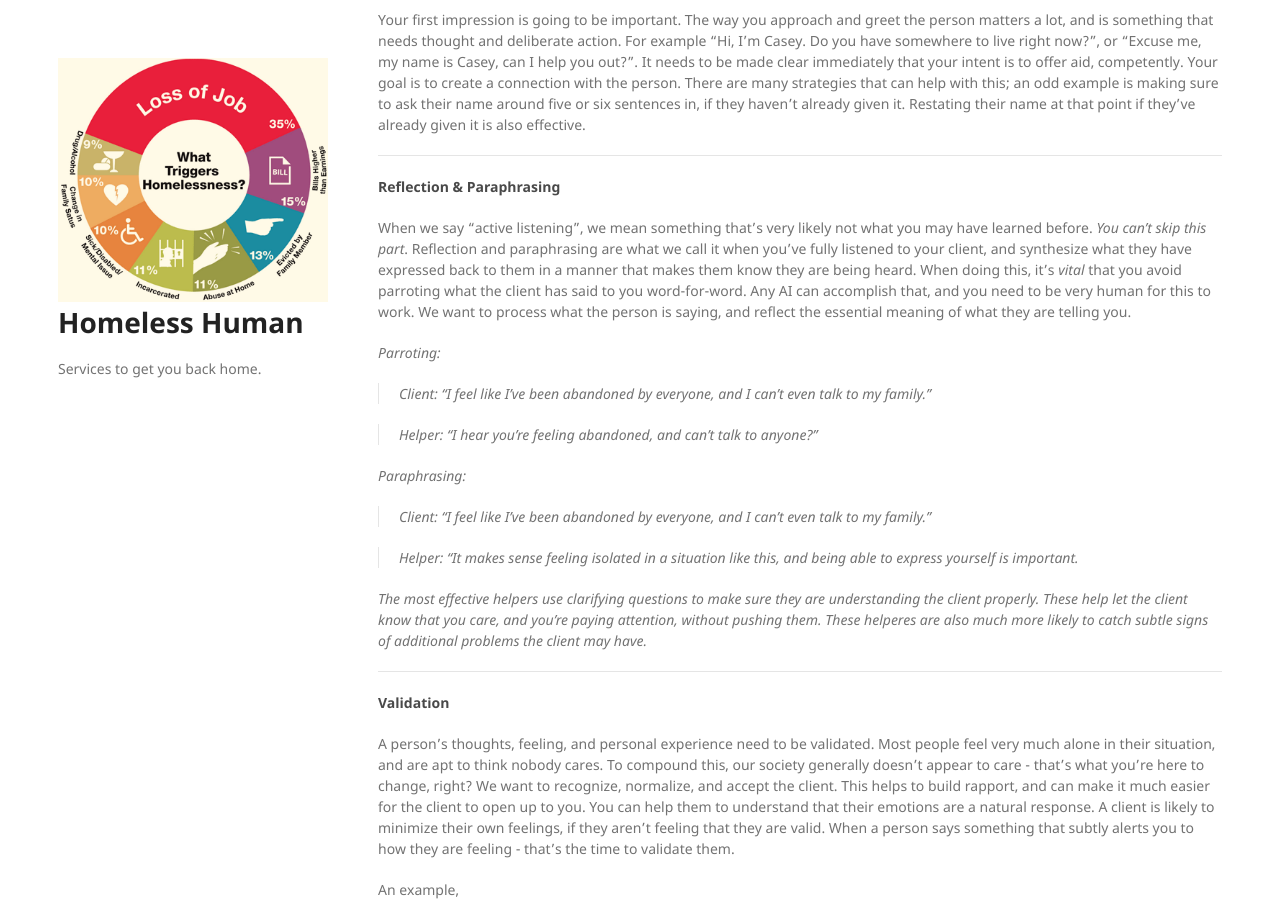
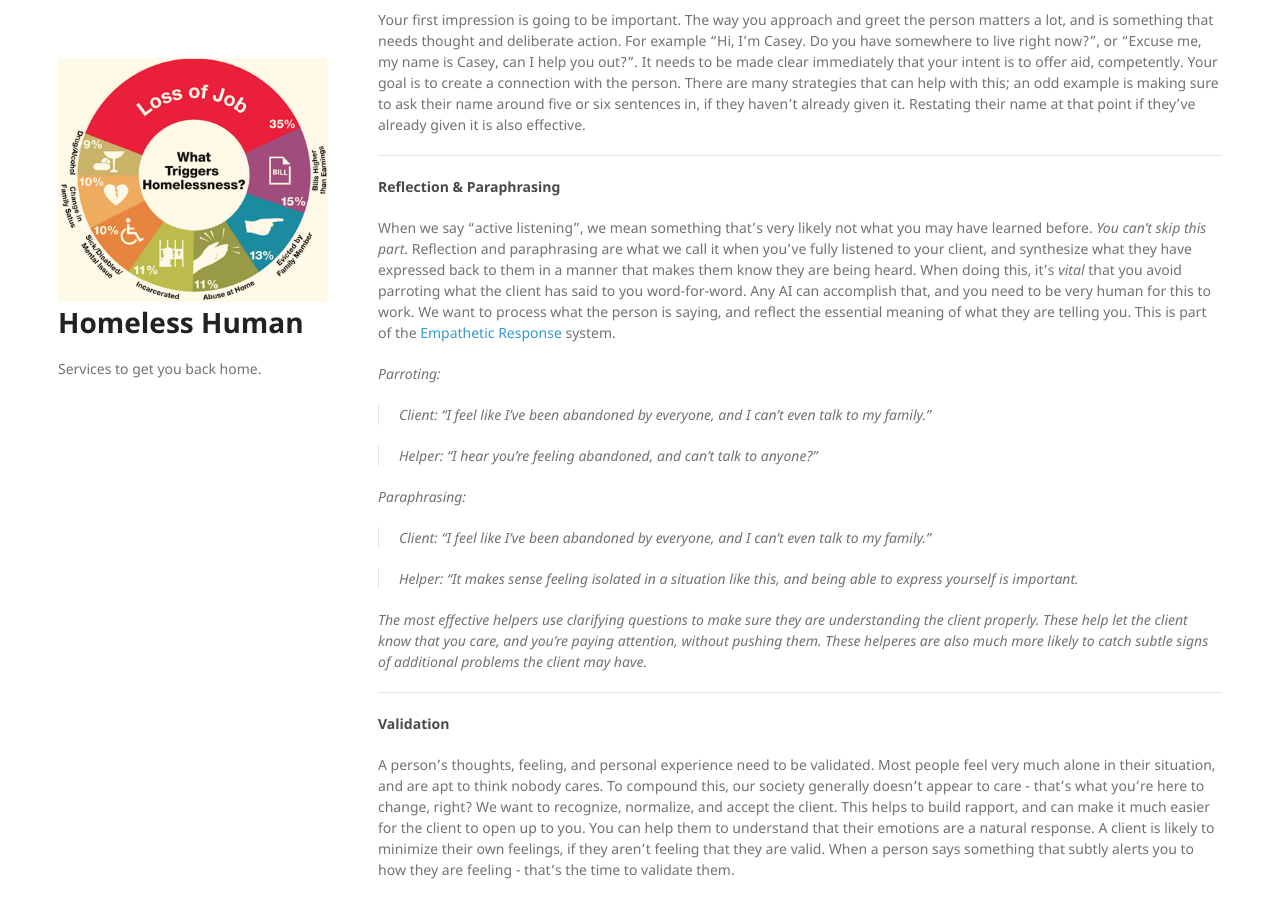
Before and after one commit to QuantumofSolace/Homeless-Human, a Jekyll site: the page built from wiki/training-direct-stage-one.markdown, in a window 1280 px wide and 900 px high, scrolled down 642 px. Built offline with Jekyll 4.4.1, drawn with Linux system fonts in a browser that asks for light colours; nearby versions of some CDN libraries; our own code applies the rules of GitHub Pages for plain Markdown files.

Commit message:
Update training-direct-stage-one.markdown

```diff
--- a/wiki/training-direct-stage-one.markdown
+++ b/wiki/training-direct-stage-one.markdown
@@ -9,7 +9,7 @@ Your first impression is going to be important. The way you approach and greet t
 - - -
 
 #### Reflection & Paraphrasing ####
-When we say "active listening", we mean something that's very likely not what you may have learned before. _You can't skip this part_. Reflection and paraphrasing are what we call it when you've fully listened to your client, and synthesize what they have expressed back to them in a manner that makes them know they are being heard. When doing this, it's _vital_ that you avoid parroting what the client has said to you word-for-word. Any AI can accomplish that, and you need to be very human for this to work. We want to process what the person is saying, and reflect the essential meaning of what they are telling you.
+When we say "active listening", we mean something that's very likely not what you may have learned before. _You can't skip this part_. Reflection and paraphrasing are what we call it when you've fully listened to your client, and synthesize what they have expressed back to them in a manner that makes them know they are being heard. When doing this, it's _vital_ that you avoid parroting what the client has said to you word-for-word. Any AI can accomplish that, and you need to be very human for this to work. We want to process what the person is saying, and reflect the essential meaning of what they are telling you. This is part of the [Empathetic Response](training-direct-stage-one-empathetic-response) system.
 
 _Parroting:_
 >Client: “I feel like I've been abandoned by everyone, and I can't even talk to my family.”
```
